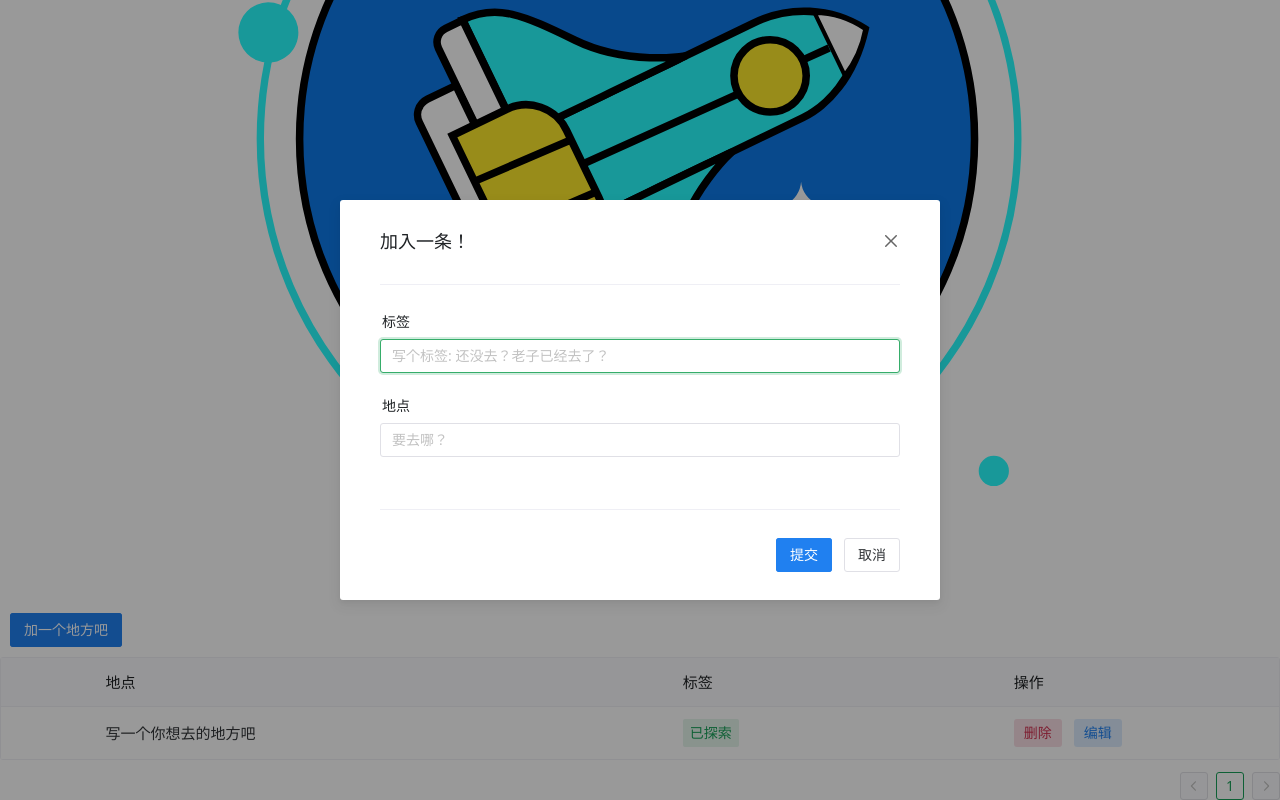
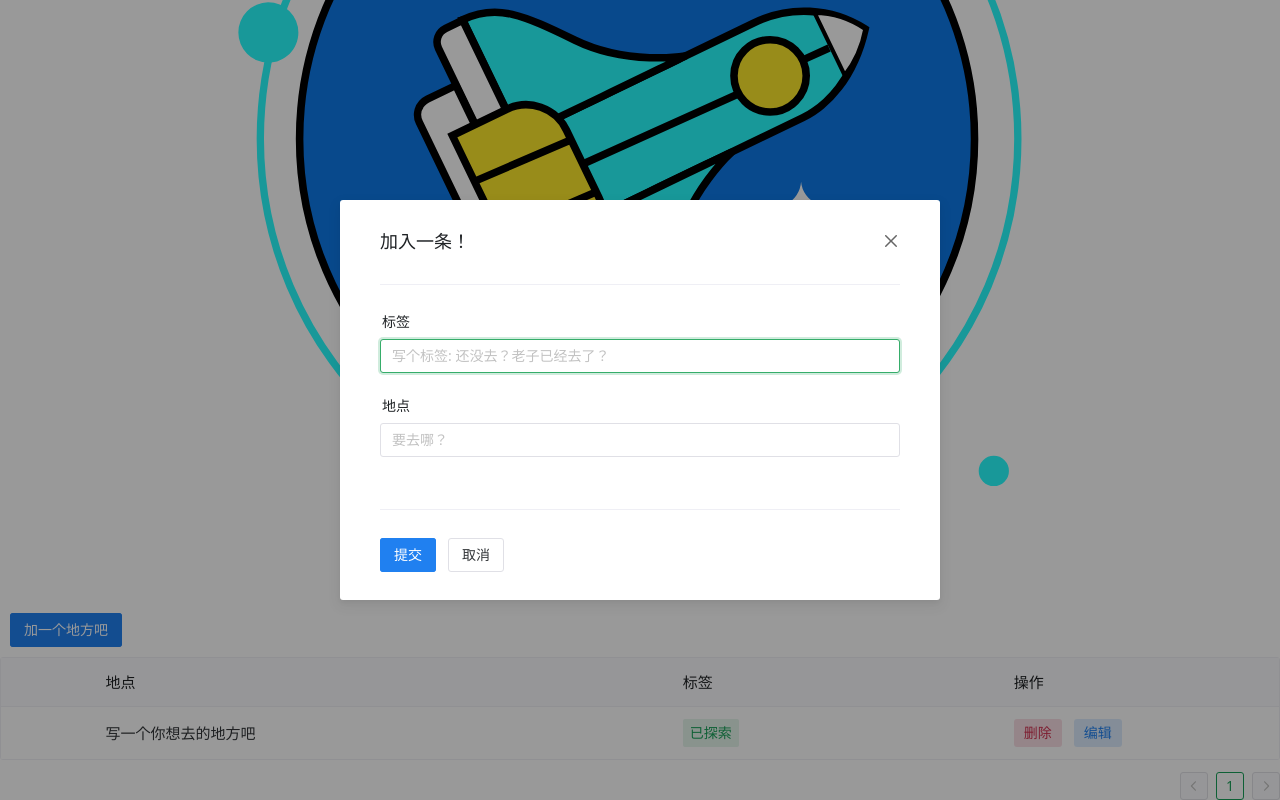
Before and after one commit to koala0018/choujiang-front, a Vue app in the folder whereToPlay/: page / in a window 1280 px wide. Both pictures are taken after a click on the button "加一个地方吧". Shown: the part 401-1201 px from the top of the page. Built offline with nearby package versions, Linux system fonts and the light colour scheme; some icons are missing; what vue-kinesis would draw is missing.

Commit message:
2023-7-21 修复初始为null

```diff
--- a/whereToPlay/src/views/table/index.vue
+++ b/whereToPlay/src/views/table/index.vue
@@ -115,6 +115,7 @@ const refresh = ()=>{
       }
   ]
   }
+  localStorage.setItem('myData', JSON.stringify(myData));
   myData.forEach(item=>{
     data.push(item)
   })
@@ -183,11 +184,11 @@ onMounted(()=>{
         />
       </n-form-item>
     <template #footer>
-      <n-space style="display: flex;justify-content: end">
+      <n-space style="display: flex;">
         <n-button type="info" :on-click="submit">
           提交
         </n-button>
-        <n-button type="default">
+        <n-button type="default" :on-click="()=>{pageData.cardVisible=false}">
           取消
         </n-button>
       </n-space>
```
